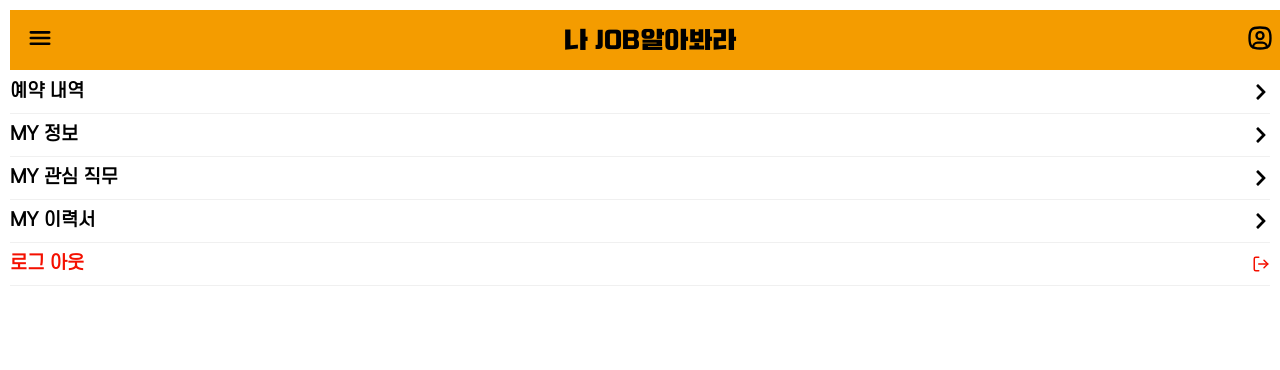
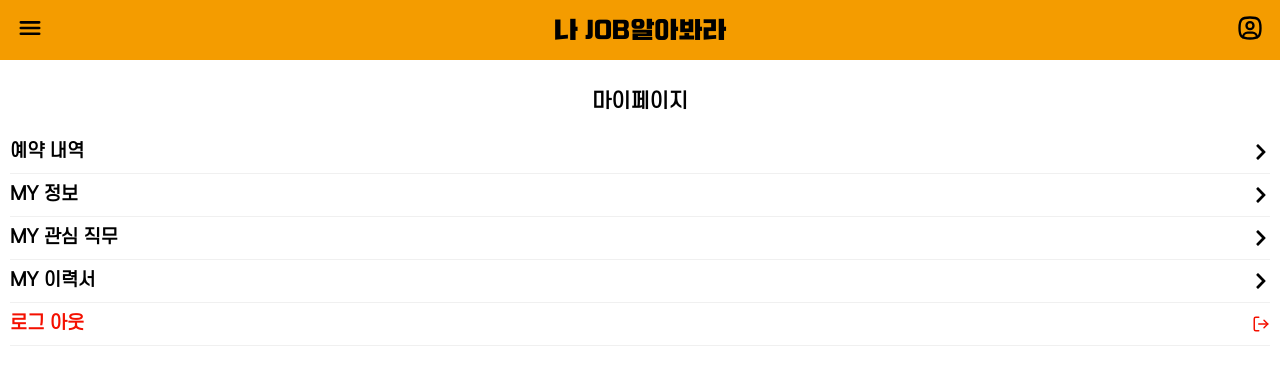
Before and after one commit to ICONICTHON/2024_ICONITHON_TEAM_4_FE, a React (Create React App) app in the folder wishjob/: page /mypage in a window 1280 px wide. Shown: the top 370 px of the page. Built offline with nearby package versions, Linux system fonts and the light colour scheme.

Commit message:
My정보 My이력서 추가 회원가입 마이페이지 수정
[FEAT] My정보 My이력서 추가

```diff
--- /dev/null
+++ b/wishjob/src/component/mypage/backbutton.jsx
@@ -0,0 +1,34 @@
+// backbutton.jsx
+import React from "react";
+import styled from "styled-components";
+import { IoChevronBackOutline } from "react-icons/io5";
+import { useNavigate } from "react-router-dom";
+
+const ButtonWrapper = styled.div`
+  display: flex;
+  align-items: center;
+  cursor: pointer;
+  padding: 8px;
+  margin-top: 60px;
+`;
+
+const Label = styled.span`
+  font-size: 14px;
+  font-weight: 500;
+  margin-left: 4px;
+  color: #333;
+`;
+
+
+function BackButton({ label = "마이 페이지" }) {
+  const navigate = useNavigate();
+
+  return (
+    <ButtonWrapper onClick={() => navigate("/mypage")}>
+      <IoChevronBackOutline size={24} color="#000" />
+      <Label>{label}</Label>
+    </ButtonWrapper>
+  );
+}
+
+export default BackButton;
--- a/wishjob/src/pages/myPage.jsx
+++ b/wishjob/src/pages/myPage.jsx
@@ -1,20 +1,18 @@
-// MyPage.jsx
 import React from "react";
 import styled from "styled-components";
 import Header from "../component/header/header";
-import { IoMenu } from "react-icons/io5";
-import { TbUserSquareRounded } from "react-icons/tb";
 import { FiLogOut } from "react-icons/fi";
 import { FaChevronRight } from "react-icons/fa";
 
 const Container = styled.div`
   width: 100%;
-  height: 100vh;
   margin: 0 auto;
+  padding: 10px;
+  justify-content: space-between;
+  align-items: center;
+  box-sizing: border-box;
   background-color: #ffffff;
   font-family: "SCDream4", sans-serif;
-  padding: 10px;
-  box-sizing: border-box;
 `;
 
 const Title = styled.h2`
@@ -22,19 +20,7 @@ const Title = styled.h2`
   font-weight: bold;
   color: #000;
   text-align: center;
-  margin-top: 20px;
-`;
-
-const MenuIcon = styled.div`
-  cursor: pointer;
-`;
-
-const UserIcon = styled.div`
-  cursor: pointer;
-`;
-
-const ListContainer = styled.div`
-  margin-top: 20px;
+  margin-top: 80px;
 `;
 
 const ListItem = styled.div`
@@ -49,37 +35,30 @@ const ListItem = styled.div`
   cursor: ${(props) => (props.logout ? "pointer" : "default")};
 `;
 
-export default function MyPage() {
+const MyPage = () => {
+  const menuItems = [
+    { text: "예약 내역", icon: <FaChevronRight /> },
+    { text: "MY 정보", icon: <FaChevronRight /> },
+    { text: "MY 관심 직무", icon: <FaChevronRight /> },
+    { text: "MY 이력서", icon: <FaChevronRight /> },
+  ];
+
   return (
-    <Container>
-      <Header>
-        <MenuIcon>
-          <IoMenu size={28} />
-        </MenuIcon>
-        <Title>나 JOB알아봐라</Title>
-        <UserIcon>
-          <TbUserSquareRounded size={28} />
-        </UserIcon>
-      </Header>
-
-      <ListContainer>
+    <div>
+      <Header />
+      <Container>
         <Title>마이페이지</Title>
-        <ListItem>
-          예약 내역 <FaChevronRight />
-        </ListItem>
-        <ListItem>
-          MY 정보 <FaChevronRight />
-        </ListItem>
-        <ListItem>
-          MY 관심 직무 <FaChevronRight />
-        </ListItem>
-        <ListItem>
-          MY 이력서 <FaChevronRight />
-        </ListItem>
+        {menuItems.map((item, index) => (
+          <ListItem key={index}>
+            {item.text} {item.icon}
+          </ListItem>
+        ))}
         <ListItem logout>
           로그 아웃 <FiLogOut />
         </ListItem>
-      </ListContainer>
-    </Container>
+      </Container>
+    </div>
   );
-}
+};
+
+export default MyPage;
--- /dev/null
+++ b/wishjob/src/pages/myinfoPage.jsx
@@ -0,0 +1,72 @@
+import React from "react";
+import Header from "../component/header/header";
+import styled from "styled-components";
+import BackButton from "../component/mypage/backbutton";
+
+const Container = styled.div`
+  width: 100vw;
+  margin: 0 auto;
+  padding: 10px;
+  justify-content: space-between;
+  align-items: center;
+  box-sizing: border-box;
+  background-color: #ffffff;
+  font-family: "SCDream4", sans-serif;
+`;
+
+const Title = styled.h2`
+  font-size: 20px;
+  font-weight: bold;
+  color: #000;
+  text-align: center;
+  margin-top: 0px;
+`;
+
+const InfoGroup = styled.div`
+  width: 285px;
+  margin: 10px auto;
+  padding: 10px;
+  border-bottom: 1px solid #f0f0f0;
+`;
+
+const Label = styled.div`
+  font-size: 12px;
+  font-weight: 500;
+  color: #888;
+  margin-bottom: 5px;
+`;
+
+const InfoText = styled.div`
+  font-size: 16px;
+  font-weight: 500;
+  color: #333;
+`;
+
+function MyInfoPage() {
+  // 예시 데이터 객체
+  const userInfo = {
+    "아이디(이메일)": "example@example.com",
+    "비밀번호": "********",
+    "이름": "홍길동",
+    "전화번호": "010-1234-5678",
+    "생년월일(6자리)": "950101",
+  };
+
+  return (
+    <div>
+      <Header />
+      <Container>
+      <BackButton />
+        <Title>MY 정보</Title>
+        {Object.entries(userInfo).map(([label, value]) => (
+          <InfoGroup key={label}>
+            <Label>{label}</Label>
+            <InfoText>{value}</InfoText>
+          </InfoGroup>
+        ))}
+      </Container>
+    </div>
+  );
+}
+
+export default MyInfoPage;
--- /dev/null
+++ b/wishjob/src/pages/myresumePage.jsx
@@ -0,0 +1,147 @@
+import React from 'react';
+import styled from 'styled-components';
+import Header from '../component/header/header';
+import BackButton from '../component/mypage/backbutton';
+
+// Styled components
+const Container = styled.div`
+  width: 100vw;
+  margin: 0 auto;
+  padding: 10px;
+  justify-content: space-between;
+  align-items: center;
+  box-sizing: border-box;
+  background-color: #ffffff;
+  font-family: "SCDream4", sans-serif;
+`;
+
+const HeadTitle = styled.h2`
+  font-size: 20px;
+  font-weight: bold;
+  color: #000;
+  text-align: center;
+  margin-top: 0px;
+`;
+
+const SectionContainer = styled.div`
+  background: #fbc400;
+  border-radius: 10px;
+  margin: 10px 20px;
+  padding: 15px;
+`;
+
+const Label = styled.div`
+  font-size: 12px;
+  font-weight: 500;
+  color: #888;
+  margin-bottom: 5px;
+`;
+
+const Title = styled.div`
+  font-size: 15px;
+  font-weight: 500;
+  color: #000000;
+  margin-bottom: 5px;
+`;
+
+const InputField = styled.input`
+  width: 100%;
+  height: 30px;
+  margin-bottom: 10px;
+  border: 1px solid #a39890;
+  border-radius: 8px;
+  padding: 5px;
+`;
+
+const Row = styled.div`
+  display: flex;
+  gap: 20px; /* Increase the gap to add more spacing */
+`;
+
+const Textarea = styled.textarea`
+  width: 100%;
+  height: 100px;
+  border: 1px solid #a39890;
+  border-radius: 8px;
+  padding: 5px;
+`;
+
+const SaveButton = styled.button`
+  width: 100px;
+  height: 35px;
+  background-color: #f49c00;
+  color: #000;
+  font-weight: bold;
+  font-size: 15px;
+  border-radius: 10px;
+  border: none;
+  cursor: pointer;
+  display: block;
+  margin: 20px auto;
+`;
+
+const InfoGroup = styled.div`
+  flex: 1;
+`;
+
+
+const ResumePage = () => {
+  return (
+    <div>
+    <Header />
+    <Container>
+        <BackButton />
+        <HeadTitle>이력서</HeadTitle>
+
+        {/* Section: Member Information */}
+        <SectionContainer>
+          <Title>회원 정보</Title>
+          <Row>
+            <InfoGroup>
+              <Label>이름</Label>
+              <InputField value="김도현" disabled />
+            </InfoGroup>
+            <InfoGroup>
+              <Label>생년월일(6자리)</Label>
+              <InputField value="021213" disabled />
+            </InfoGroup>
+          </Row>
+          <InfoGroup>
+            <Label>전화번호</Label>
+            <InputField value="010-1234-5678" disabled />
+          </InfoGroup>
+        </SectionContainer>
+
+        {/* Section: Education */}
+        <SectionContainer>
+          <Title>학력</Title>
+          <InputField placeholder="학교를 입력해 주세요." />
+          <InputField placeholder="학과를 입력해 주세요." />
+          <InputField type="date" placeholder="졸업 예정 일자를 선택해 주세요." />
+        </SectionContainer>
+
+        {/* Section: Career Details */}
+        <SectionContainer>
+          <Title>경력 사항</Title>
+          <InputField placeholder="근무 형태를 선택해 주세요." />
+          <InputField placeholder="근무한 직장을 입력해 주세요." />
+          <Title>근무 기간</Title>
+          <Row>
+            <InputField type="date" placeholder="시작일" />
+            <InputField type="date" placeholder="종료일" />
+          </Row>
+        </SectionContainer>
+
+        {/* Section: Self Introduction */}
+        <SectionContainer>
+          <Title>자기 소개 (500자)</Title>
+          <Textarea placeholder="자기 소개를 입력해 주세요." />
+        </SectionContainer>
+
+        <SaveButton>저장</SaveButton>
+    </Container>
+    </div>
+  );
+};
+
+export default ResumePage;
--- a/wishjob/src/pages/signup.jsx
+++ b/wishjob/src/pages/signup.jsx
@@ -3,9 +3,12 @@ import Header from "../component/header/header";
 import styled from "styled-components";
 
 const Container = styled.div`
-  width: 100%;
+  width: 100vw;
   margin: 0 auto;
   padding: 10px;
+  justify-content: space-between;
+  align-items: center;
+  box-sizing: border-box;
   background-color: #ffffff;
   font-family: "SCDream4", sans-serif;
 `;
@@ -13,7 +16,8 @@ const Container = styled.div`
 const Title = styled.h2`
   font-size: 20px;
   font-weight: bold;
-  margin-top: 20px;
+  color: #000;
+  margin-top: 80px;
 `;
 
 const FormGroup = styled.div`
@@ -30,7 +34,7 @@ const Label = styled.label`
 const Input = styled.input`
   width: 100%;
   height: 40px;
-  padding: 8px;
+  padding: 8px auto;
   border-radius: 4px;
   border: 1px solid ${(props) => (props.variant === "primary" ? "#f49c00" : "#cccccc")};
   background-color: ${(props) => (props.variant === "primary" ? "#ffffff" : "#f0f0f0")};
@@ -55,7 +59,7 @@ const SignupButton = styled.button`
   background-color: #f49c00;
   border-radius: 16px;
   color: #000;
-  font-weight: 500;
+  font-weight: bold;
   font-size: 14px;
   border: none;
   cursor: pointer;
@@ -72,8 +76,9 @@ function SignupPage() {
   const isPasswordMatch = password && confirmPassword && password === confirmPassword;
 
   return (
+    <div>
+    <Header />
     <Container>
-      <Header />
       <Title>회원 가입</Title>
       <FormGroup>
         <Label>아이디(이메일)</Label>
@@ -108,6 +113,7 @@ function SignupPage() {
         <SignupButton>회원가입하기</SignupButton>
       </ButtonContainer>
     </Container>
+    </div>
   );
 }
 
```
Also changed, not shown: wishjob/src/router.jsx (+11 -1 lines).
